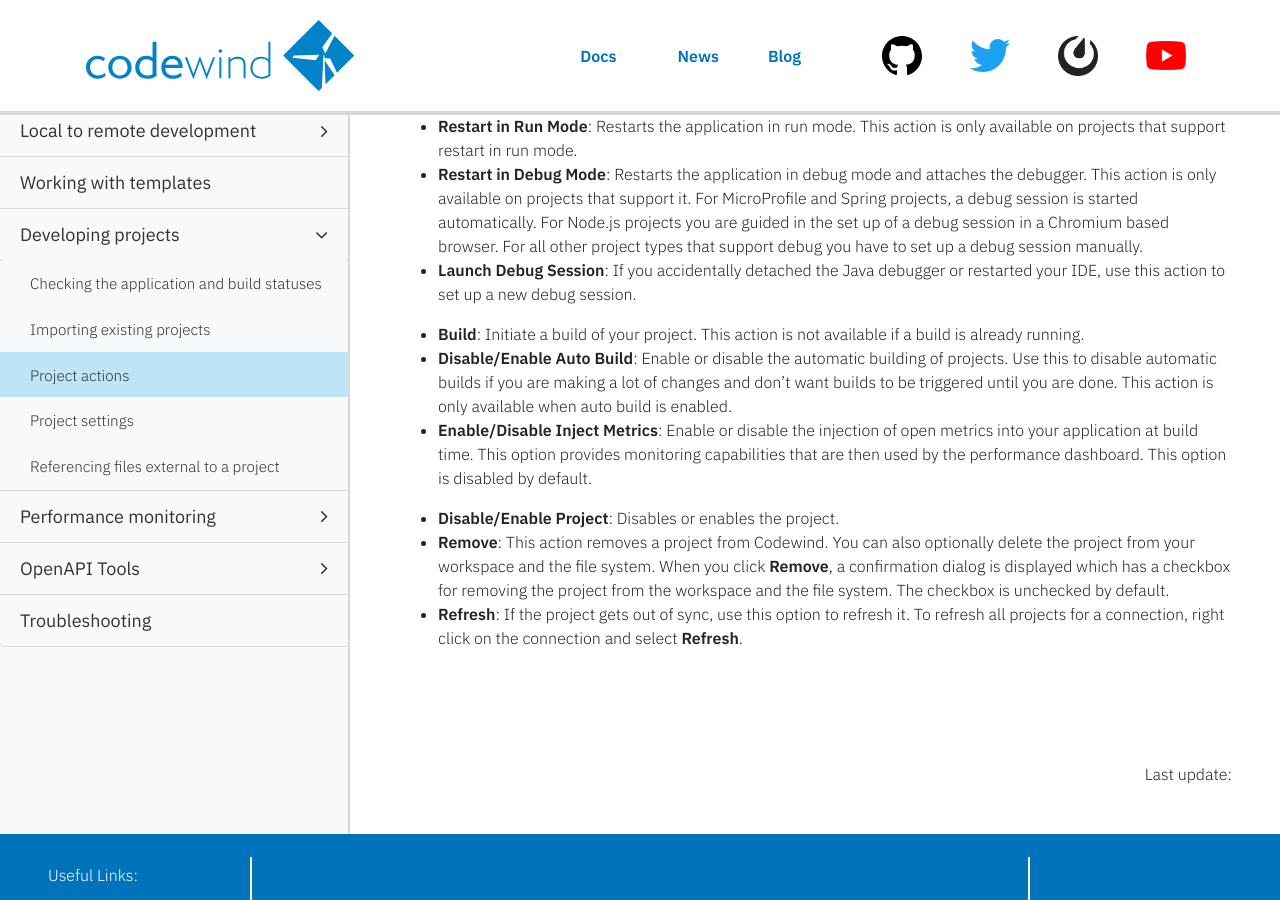
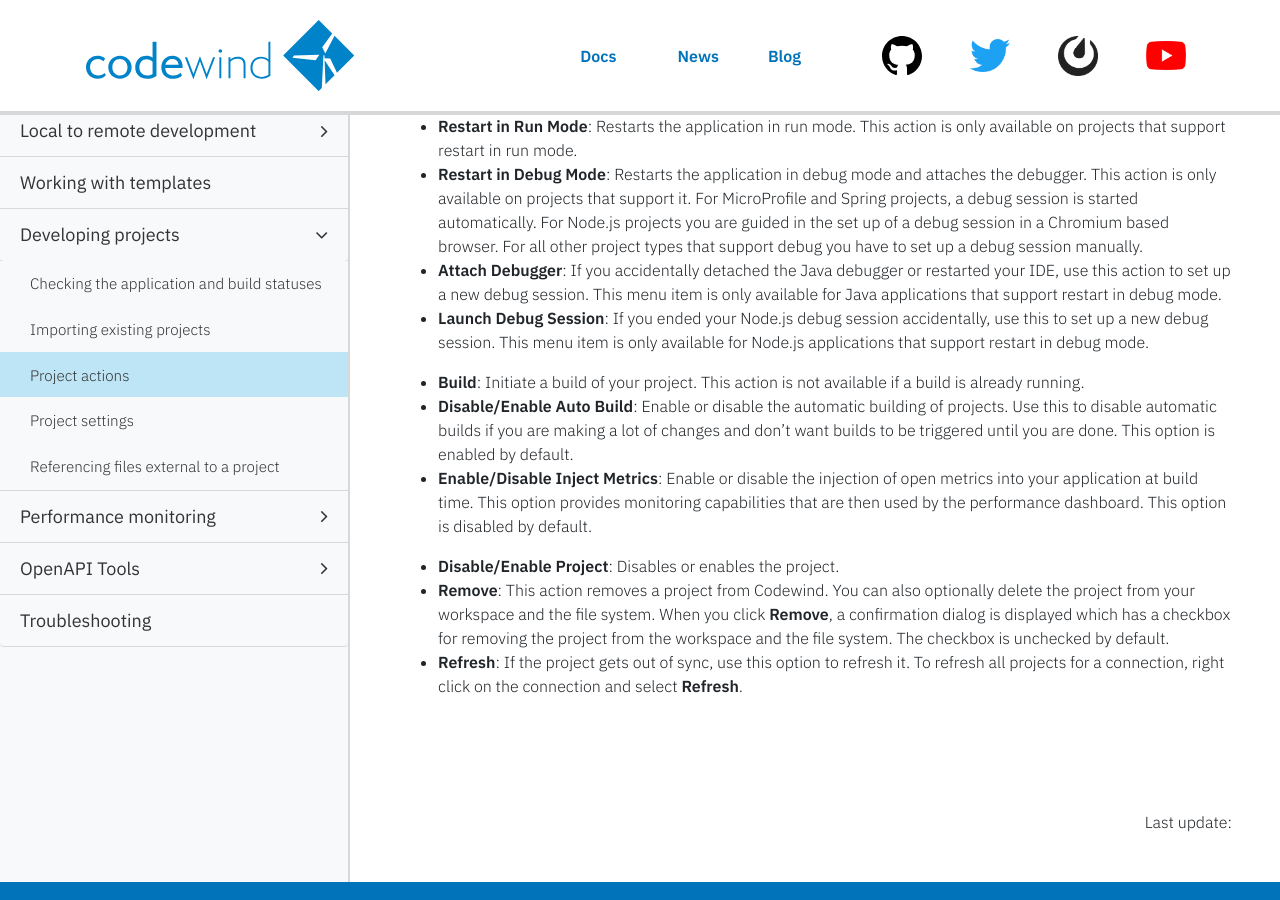
Before and after one commit to eclipse-archived/codewind-docs, a Jekyll site: the page built from docs/_documentations/project-actions.md, in a window 1280 px wide and 900 px high, scrolled down 734 px. Built offline with Jekyll 4.4.1, drawn with Linux system fonts in a browser that asks for light colours; nearby versions of some CDN libraries; comment, search, counter and statistics services are not loaded.

Commit message:
Further review comments
Signed-off-by: micgibso <MICGIBSO@uk.ibm.com>

```diff
--- a/docs/_documentations/project-actions.md
+++ b/docs/_documentations/project-actions.md
@@ -28,10 +28,11 @@ Some actions open the default browser. If you find that the default browser cann
 
 - **Restart in Run Mode**: Restarts the application in run mode. This action is only available on projects that support restart in run mode.
 - **Restart in Debug Mode**: Restarts the application in debug mode and attaches the debugger. This action is only available on projects that support it. For MicroProfile and Spring projects, a debug session is started automatically. For Node.js projects you are guided in the set up of a debug session in a Chromium based browser. For all other project types that support debug you have to set up a debug session manually.
-- **Launch Debug Session**: If you accidentally detached the Java debugger or restarted your IDE, use this action to set up a new debug session.
+- **Attach Debugger**:  If you accidentally detached the Java debugger or restarted your IDE, use this action to set up a new debug session. This menu item is only available for Java applications that support restart in debug mode.
+- **Launch Debug Session**: If you ended your Node.js debug session accidentally, use this to set up a new debug session. This menu item is only available for Node.js applications that support restart in debug mode.
 
 - **Build**: Initiate a build of your project. This action is not available if a build is already running.
-- **Disable/Enable Auto Build**: Enable or disable the automatic building of projects. Use this to disable automatic builds if you are making a lot of changes and don't want builds to be triggered until you are done. This action is only available when auto build is enabled.
+- **Disable/Enable Auto Build**: Enable or disable the automatic building of projects. Use this to disable automatic builds if you are making a lot of changes and don't want builds to be triggered until you are done. This option is enabled by default.
 - **Enable/Disable Inject Metrics**: Enable or disable the injection of open metrics into your application at build time. This option provides monitoring capabilities that are then used by the performance dashboard. This option is disabled by default.
 
 - **Disable/Enable Project**: Disables or enables the project.
```
